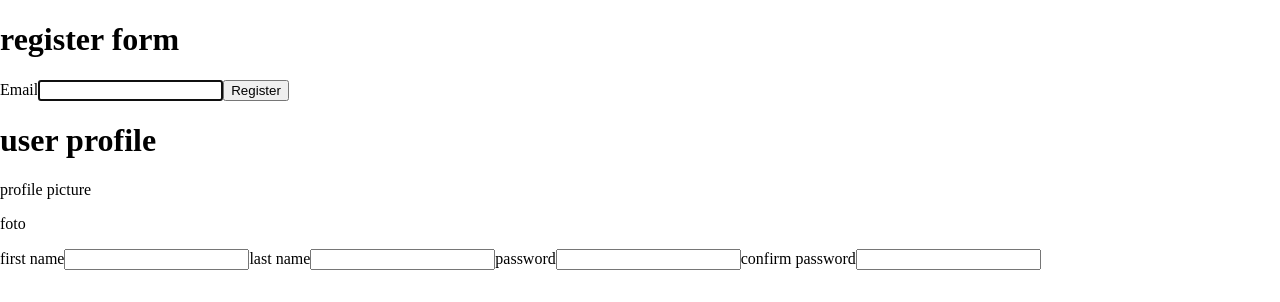
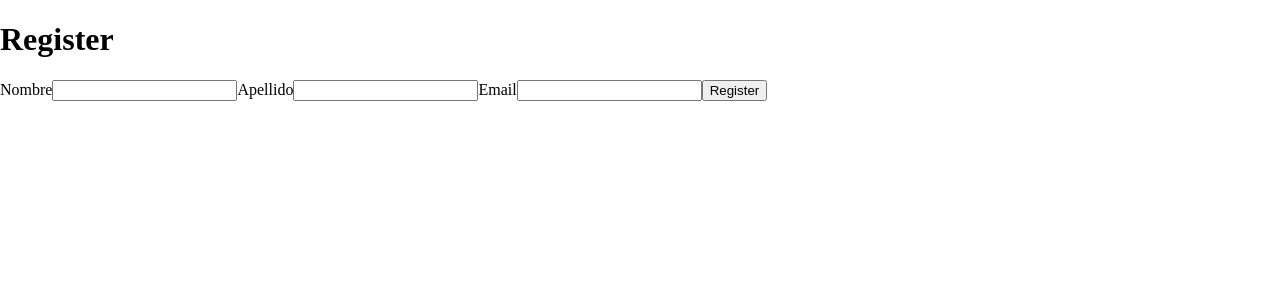
Before and after one commit to matias33pascual/photobook, a React (Create React App) app: page / in a window 1280 px wide. Shown: the top 302 px of the page. Built offline with nearby package versions, Linux system fonts and the light colour scheme.

Commit message:
httpServices with API

```diff
--- a/package.json
+++ b/package.json
@@ -10,16 +10,21 @@
     "@material-ui/styles": "^4.11.4",
     "@mui/icons-material": "^5.0.1",
     "@mui/material": "^5.0.1",
+    "@sentry/react": "^6.14.0",
+    "@sentry/tracing": "^6.14.0",
     "@testing-library/jest-dom": "^5.14.1",
     "@testing-library/react": "^11.2.7",
     "@testing-library/user-event": "^12.8.3",
     "axios": "^0.21.4",
     "lodash": "^4.17.21",
     "query-string": "^4.3.4",
+    "raven-js": "^3.27.2",
     "react": "^17.0.2",
     "react-dom": "^17.0.2",
     "react-router-dom": "^5.3.0",
     "react-scripts": "4.0.3",
+    "react-toastify": "^8.1.0",
+    "toastify": "^2.0.1",
     "typescript": "^4.4.4",
     "web-vitals": "^1.1.2"
   },
--- a/src/App.js
+++ b/src/App.js
@@ -1,16 +1,23 @@
-import React from 'react';
-import LoginForm from './components/userAccount/LoginForm';
-import RegisterForm from './components/userAccount/RegisterForm';
-import UserProfile from './components/userAccount/UserProfile'
+import React from "react";
+import Login from "./components/userAccount/Login";
+import Register from "./components/userAccount/Register";
+import UserProfile from "./components/userAccount/UserProfile";
+import { Switch, Route } from "react-router-dom";
+import { ToastContainer } from "react-toastify";
+import "react-toastify/dist/ReactToastify.css";
 
 const App = () => {
     return (
         <>
-            <RegisterForm />
-            {/* <LoginForm /> */ }
-            <UserProfile />
+            <ToastContainer />
+            <Switch>
+                <Route path='/register' component={Register} />
+                <Route path='/loginForm' component={Login} />
+                <Route path='/userProfile' component={UserProfile} />
+                <Route path='/' component={Register} />
+            </Switch>
         </>
     );
-}
+};
 
 export default App;
--- /dev/null
+++ b/src/components/services/config.json
@@ -0,0 +1,3 @@
+{
+	"apiCreateUser": "http://localhost:5001/Users/create"
+}
--- /dev/null
+++ b/src/components/services/httpServices.js
@@ -0,0 +1,21 @@
+import axios from "axios";
+import logger from "./logServices";
+import { toast } from "react-toastify";
+
+axios.interceptors.response.use(null, (error) => {
+    const expectedError = error.response; //* ver cual es el codigo de error cuando se ingresa un mail ya ingresado
+
+    if (!expectedError) {
+        logger.log(error);
+        toast("error inesperado");
+    }
+
+    return Promise.reject(error);
+});
+
+export default {
+    get: axios.get,
+    post: axios.post,
+    put: axios.put,
+    delete: axios.delete,
+};
--- /dev/null
+++ b/src/components/services/logServices.js
@@ -0,0 +1,23 @@
+import * as Sentry from "@sentry/react";
+import { Integrations } from "@sentry/tracing";
+
+function init() {
+    Sentry.init({
+        dsn: "https://a076cd87568f427a9aa6930351f08d55@o1059719.ingest.sentry.io/6048562",
+        integrations: [new Integrations.BrowserTracing()],
+
+        // Set tracesSampleRate to 1.0 to capture 100%
+        // of transactions for performance monitoring.
+        // We recommend adjusting this value in production
+        tracesSampleRate: 0,
+    });
+}
+
+function log(error) {
+    Sentry.captureException(error);
+}
+
+export default {
+    init,
+    log,
+};
--- a/src/components/services/userService.js
+++ b/src/components/services/userService.js
@@ -0,0 +1,10 @@
+import httpServices from "./httpServices";
+import config from "./config.json";
+
+export function createUser(user) {
+    return httpServices.post(config.apiCreateUser, {
+        firstName: user.firstName,
+        lastName: user.lastName,
+        email: user.email,
+    });
+}
--- a/src/components/userAccount/LoginForm.jsx
+++ b/src/components/userAccount/Login.jsx
@@ -1,7 +1,7 @@
 import React, { useState } from "react";
 import axios from "axios";
 
-const LoginForm = () => {
+const Login = () => {
     const [email, setEmail] = useState("");
     const [password, setPassword] = useState("");
     const [account, setAccount] = useState({ email: "", password: "" });
@@ -52,4 +52,4 @@ const LoginForm = () => {
     );
 };
 
-export default LoginForm;
+export default Login;
--- /dev/null
+++ b/src/components/userAccount/Register.jsx
@@ -0,0 +1,68 @@
+import React, { useState } from "react";
+import httpServices from "../services/httpServices";
+import config from "../services/config.json";
+import { toast } from "react-toastify";
+import * as userService from "../services/userService";
+
+const Register = () => {
+    const [user, setUser] = useState({
+        firstName: "",
+        lastName: "",
+        email: "",
+    });
+
+    const handleChange = (e) => {
+        const newUserData = { ...user };
+        newUserData[e.target.name] = e.target.value;
+        setUser(newUserData);
+    };
+
+    const handleSubmit = async (e) => {
+        e.preventDefault();
+
+        try {
+            await userService.createUser(user);
+        } catch (ex) {
+            // TODO: check error y mostrar algo en pantalla
+        }
+
+        //toast("revisa tu email!");
+    };
+
+    return (
+        <div>
+            <h1>Register</h1>
+            <form action='' onSubmit={handleSubmit}>
+                <label htmlFor='firstName'>Nombre</label>
+                <input
+                    type='text'
+                    name='firstName'
+                    id='firstName'
+                    value={user.firstName}
+                    onChange={handleChange}
+                />
+
+                <label htmlFor='lastName'>Apellido</label>
+                <input
+                    type='text'
+                    name='lastName'
+                    id='lastName'
+                    value={user.lastName}
+                    onChange={handleChange}
+                />
+
+                <label htmlFor='email'>Email</label>
+                <input
+                    type='text'
+                    name='email'
+                    id='email'
+                    value={user.email}
+                    onChange={handleChange}
+                />
+                <button type='submit'>Register</button>
+            </form>
+        </div>
+    );
+};
+
+export default Register;
--- a/src/components/userAccount/RegisterForm.jsx
+++ /dev/null
@@ -1,53 +0,0 @@
-import React, { useState } from "react";
-import axios from "axios";
-
-//* Este componente registra un nuevo usuario
-/**
- *  el usuario ingresa el mail
- *  se valida que el mail ingresado sea un mail nuevo
- * 		si el mail ya fue ingresado, se le informa al usuario
- *  el usuario recibe un mail de autentificacion
- *  el usuario accede al enlace del mail y es redirigido a la segunda parte del
- *      formulario donde debe ingresar su nombre, foto y password
- *  los datos son registrados en la base de datos
- *  el usuario accede al sistema
- *
- *
- */
-
-const apiEndpoint = "https://jsonplaceholder.typicode.com/posts";
-const RegisterForm = () => {
-    const [email, setEmail] = useState("");
-
-    const handleSubmit = async (e) => {
-        e.preventDefault();
-
-        const obj = { email: e.target.value };
-
-        const { data: post } = await axios.post(apiEndpoint, obj);
-
-        console.log(post);
-    };
-
-    const handleChange = (e) => {
-        setEmail(e.target.value);
-    };
-
-    return (
-        <div>
-            <h1>register form</h1>
-            <form action='' onSubmit={handleSubmit}>
-                <label htmlFor='email'>Email</label>
-                <input
-                    value={email}
-                    onChange={handleChange}
-                    type='text'
-                    autoFocus
-                />
-                <button type='submit'>Register</button>
-            </form>
-        </div>
-    );
-};
-
-export default RegisterForm;
--- a/src/index.js
+++ b/src/index.js
@@ -1,8 +1,11 @@
 import React from "react";
 import ReactDOM from "react-dom";
 import { BrowserRouter } from "react-router-dom";
+import reportWebVitals from "./reportWebVitals";
+import logger from "./components/services/logServices";
 import App from "./App";
-import reportWebVitals from "./reportWebVitals";
+
+logger.init();
 
 ReactDOM.render(
     <React.StrictMode>
```
Also changed, not shown: src/components/userAccount/RegisterCompletion.jsx (added), 1 other file (tests, documents, lock files or other folders).
